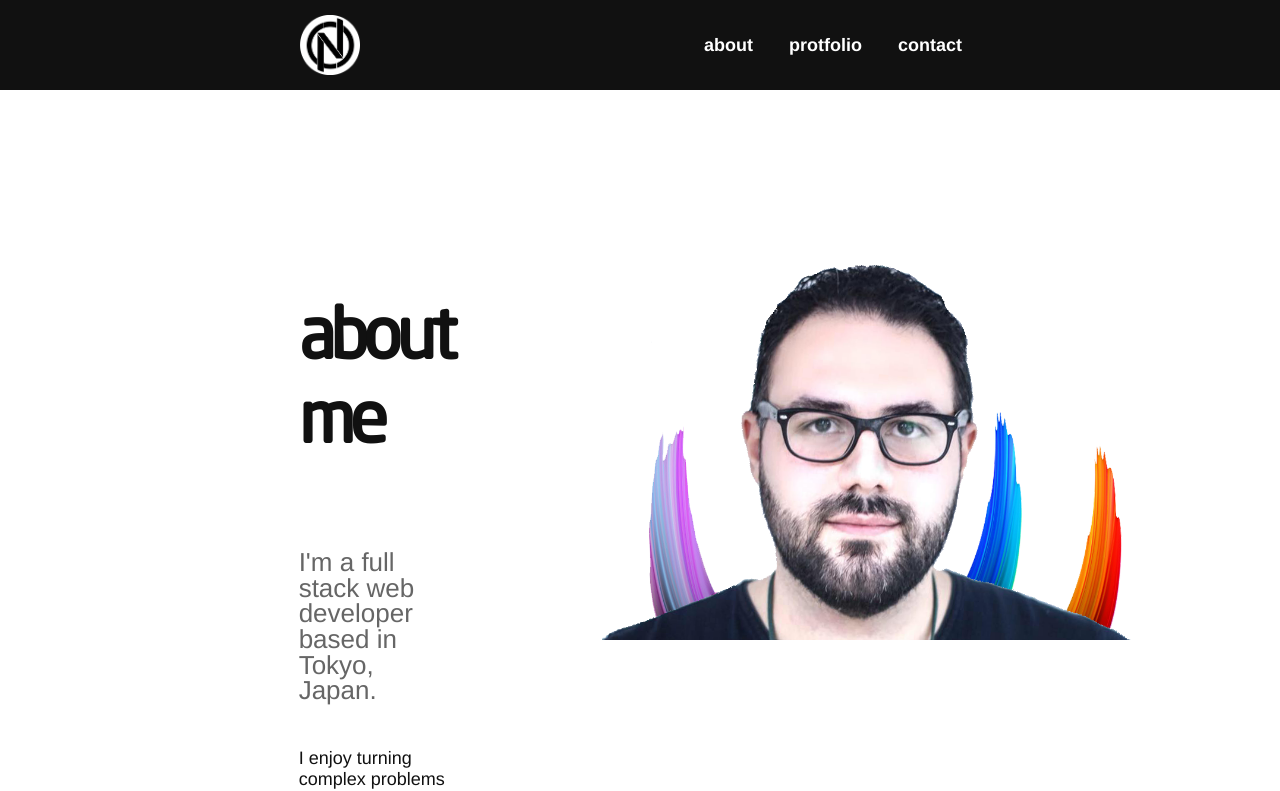
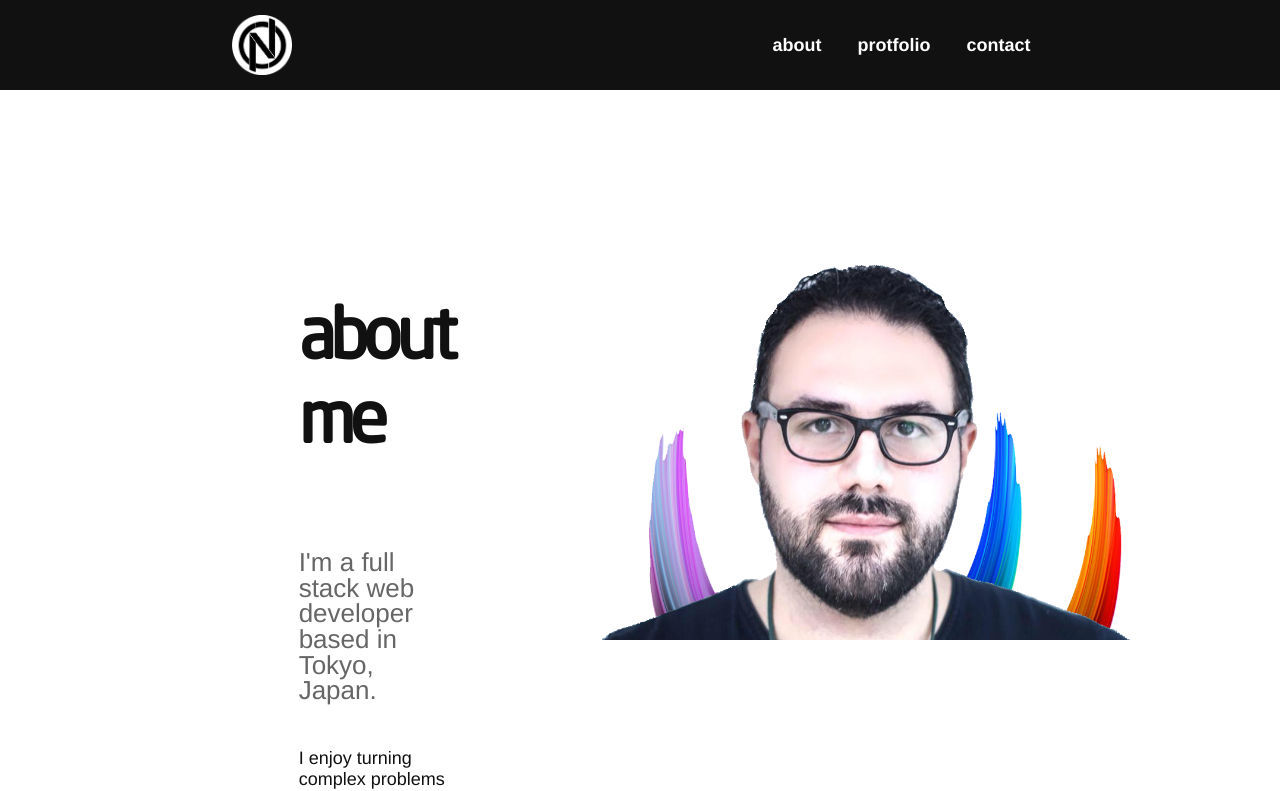
Before and after one commit to nourbalaha/nourbalaha.github.io, a React (Create React App) app: page / in a window 1280 px wide. Shown: the top 791 px of the page. Built offline with nearby package versions, Linux system fonts and the light colour scheme; a web font is replaced by a local one.

Commit message:
chaned styles of navbar to make items and logo space around

```diff
--- a/src/components/Navbar/Navbar.style.scss
+++ b/src/components/Navbar/Navbar.style.scss
@@ -1,11 +1,10 @@
 .navbar{
     display: flex;
-    justify-content: space-between;
+    justify-content: space-around;
     align-items: center;
     height: 90px;
     color: #ffffff;
     background-color: #111111;
-    padding: 0 300px;
     .nav-item-container{
         display: flex;
         justify-content: center;
```
